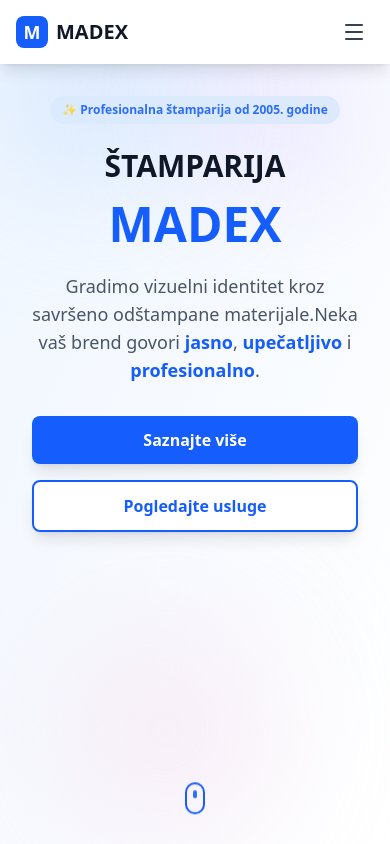
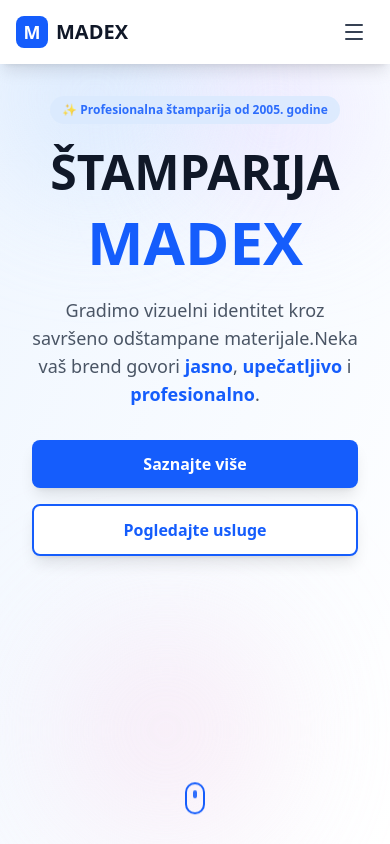
Before and after one commit to danilodubljevic666-glitch/madex, a React (Vite) app: page / in a window 390 px wide. Shown: the top 844 px of the page. Built offline with nearby package versions, Linux system fonts and the light colour scheme.

Commit message:
herosection

```diff
--- a/src/HeroSection.jsx
+++ b/src/HeroSection.jsx
@@ -98,13 +98,13 @@ const HeroSection = () => {
               </span>
             </div>
 
-            {/* Main heading with animation */}
-            <h1 className="text-4xl sm:text-5xl md:text-7xl lg:text-8xl font-bold text-gray-900 mb-6">
-              <span className="block mb-4 md:mb-5 animate-slideUp text-3xl sm:text-4xl md:text-6xl lg:text-7xl">
+            {/* Main heading with animation - POVEĆANI FONTOVI */}
+            <h1 className="font-bold text-gray-900 mb-6">
+              <span className="block mb-4 md:mb-5 animate-slideUp text-5xl sm:text-6xl md:text-7xl lg:text-8xl">
                 ŠTAMPARIJA
               </span>
               <span
-                className="block text-blue-600 animate-slideUp text-5xl sm:text-6xl md:text-8xl lg:text-9xl"
+                className="block text-blue-600 animate-slideUp text-6xl sm:text-7xl md:text-8xl lg:text-9xl"
                 style={{ animationDelay: '0.2s' }}
               >
                 MADEX
```
